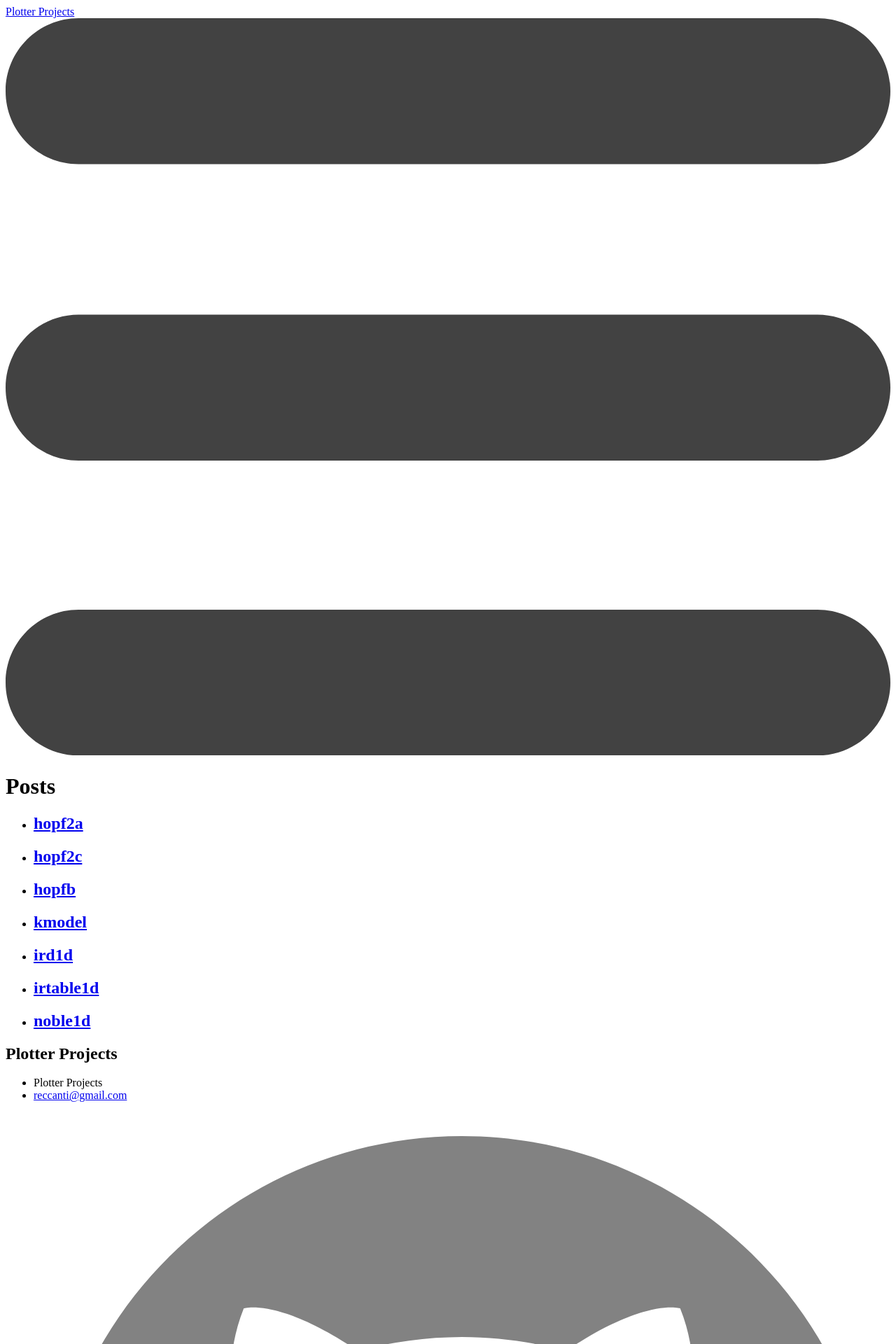
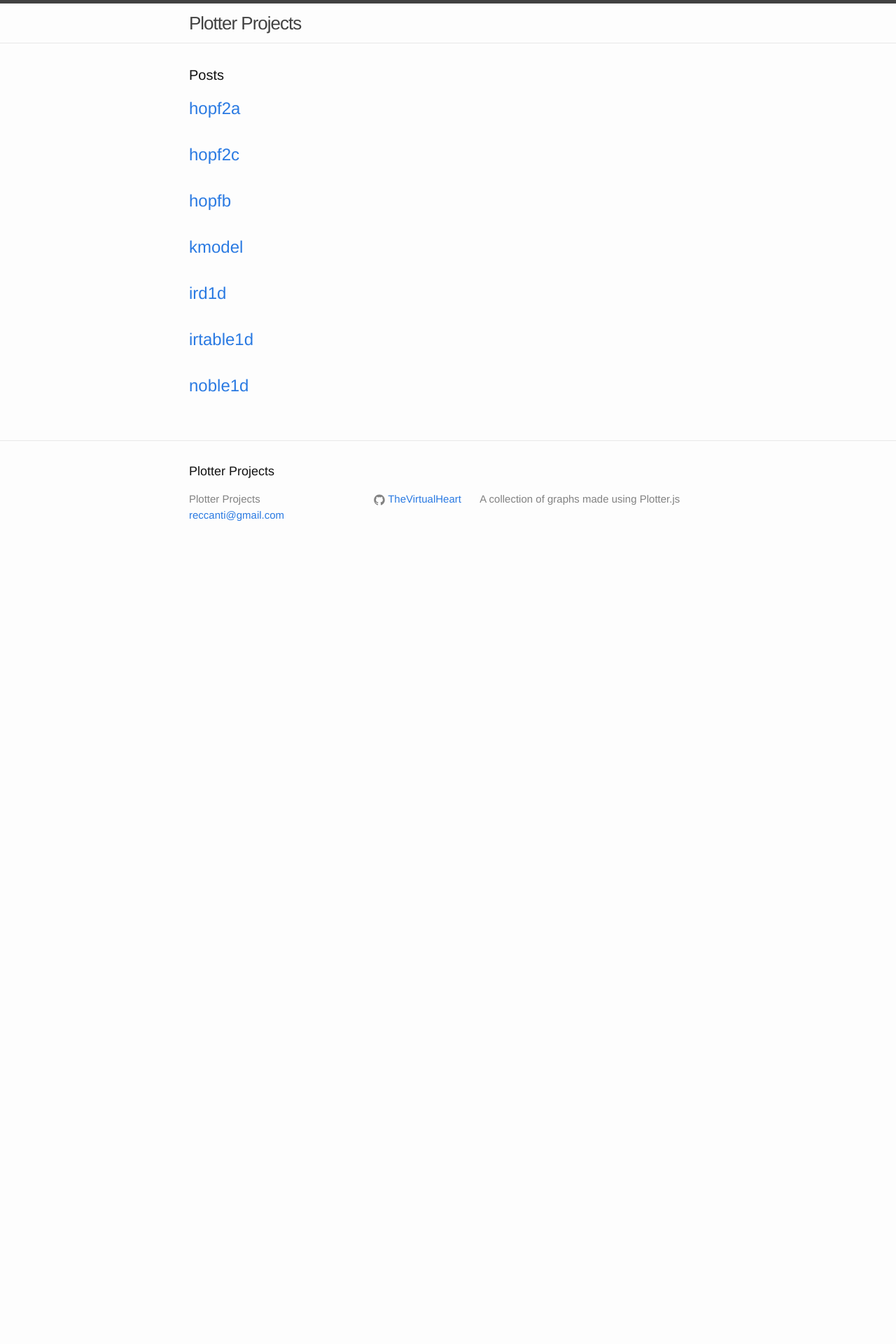
Before and after one commit to TheVirtualHeart/PlotterProjects, a Jekyll site: the page built from index.html, in a window 1280 px wide. Shown: the top 1920 px of the page at 70% size. Built offline with Jekyll 4.4.1, drawn with Linux system fonts in a browser that asks for light colours; after the commit the page ends 900 px from its top, so only the background shows below that.

```diff
--- a/_config.yml
+++ b/_config.yml
@@ -3,7 +3,7 @@ title: Plotter Projects
 email: reccanti@gmail.com
 description: > # this means to ignore newlines until "baseurl:"
   A collection of graphs made using Plotter.js
-baseurl: "PlotterProjects" # the subpath of your site, e.g. /blog/
+baseurl: "/PlotterProjects" # the subpath of your site, e.g. /blog/
 url: "http://yourdomain.com" # the base hostname & protocol for your site
 github_username:  TheVirtualHeart
 
```
